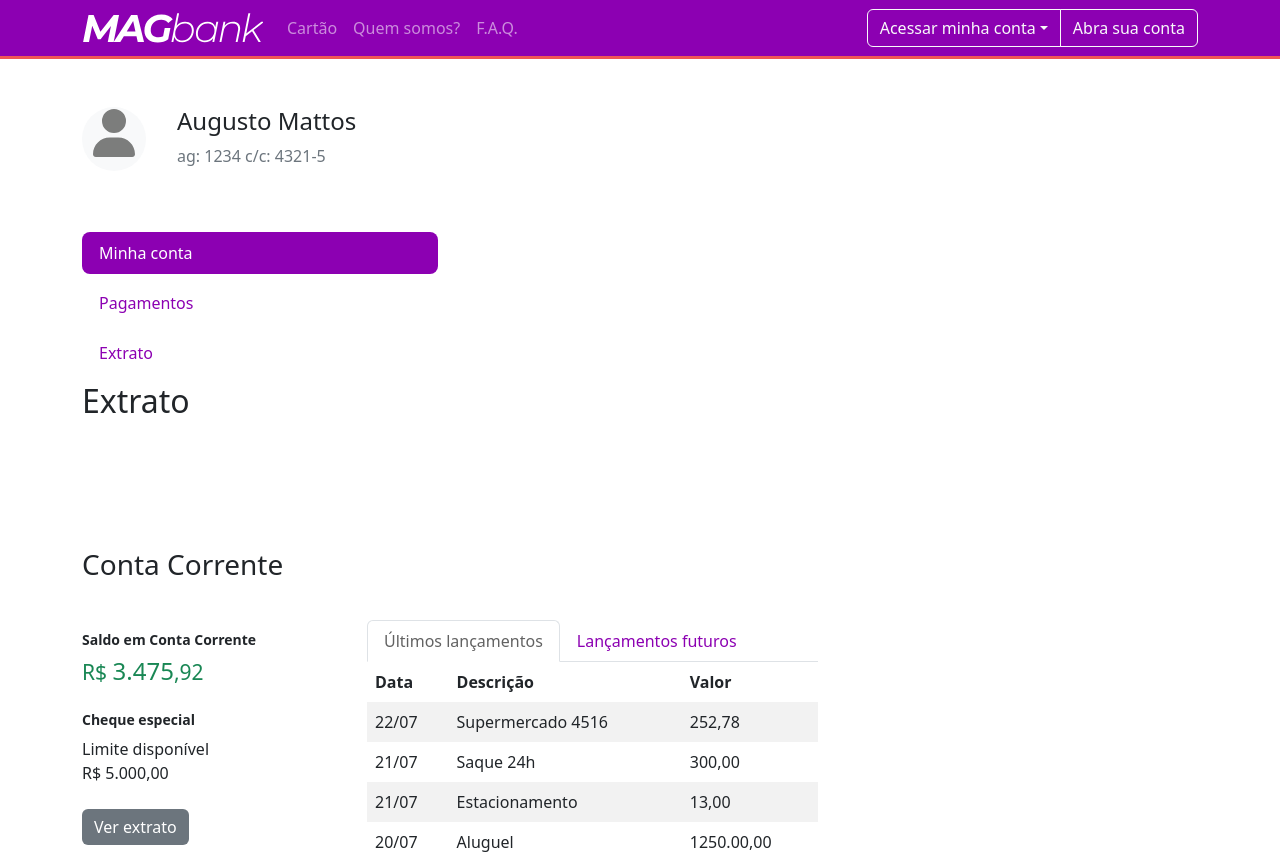
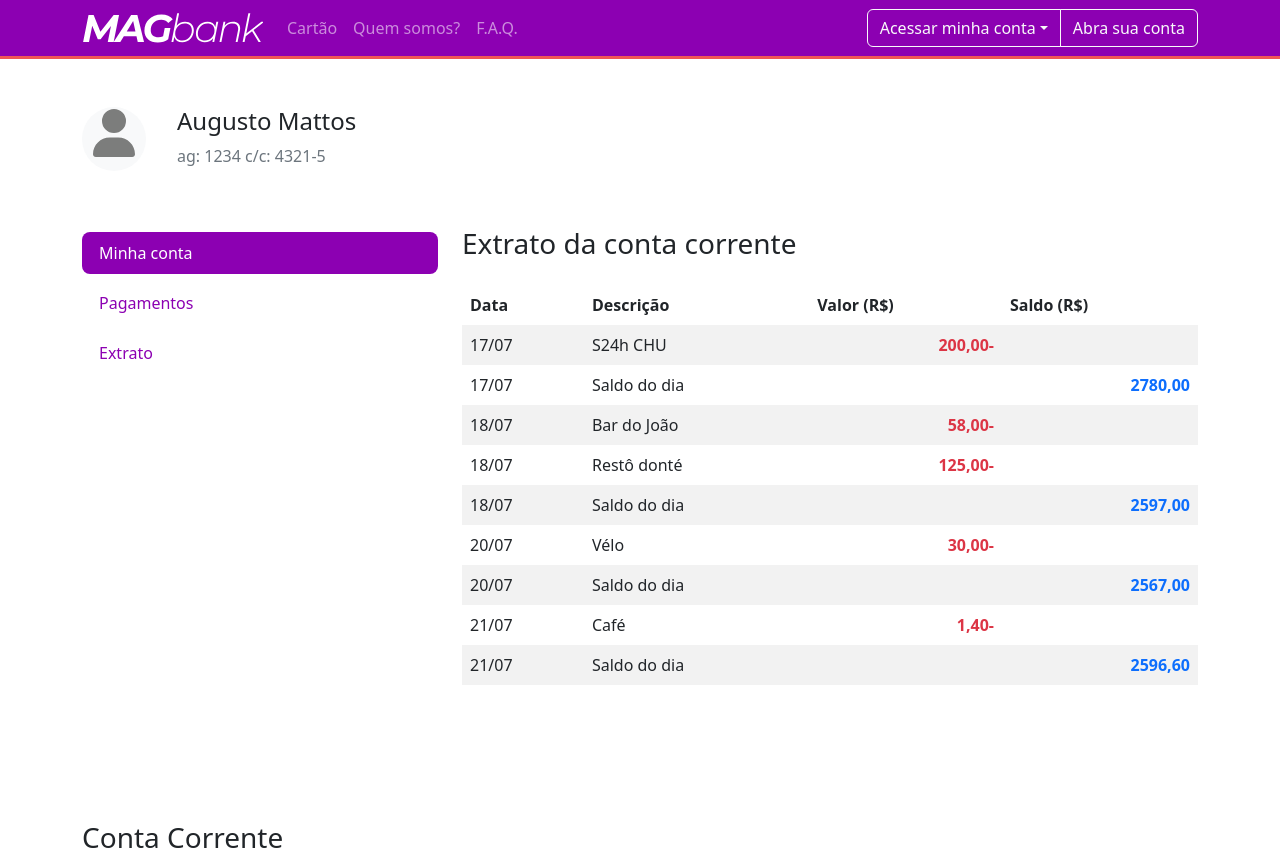
Before and after one commit to augusto-mattos/magbank, a React (Create React App) app: page /dashboard/history in a window 1280 px wide. Shown: the top 854 px of the page. Built offline with nearby package versions, Linux system fonts and the light colour scheme.

Commit message:
account history

```diff
--- a/src/App.js
+++ b/src/App.js
@@ -14,6 +14,7 @@ import Login from './views/Login';
 import Dashboard from './views/Dashboard';
 import AccountBalance from './components/AccountBalance';
 import AccountPayments from './components/AccountPayments';
+import AccountHistory from './components/AccountHistory';
 
 const App = () => {
   const [showModal, setShowModal] = useState(false);
@@ -32,6 +33,17 @@ const App = () => {
       {date: '05/08', description: 'Gym', value: '59,00'},
       {date: '05/08', description: 'Decathlon 2/4', value: '123,25'},
     ],
+    history: [
+      {date: '17/07', description: 'S24h CHU', value:'200,00-'},
+      {date: '17/07', description: 'Saldo do dia', balance:'2780,00'},
+      {date: '18/07', description: 'Bar do João', value:'58,00-'},
+      {date: '18/07', description: 'Restô donté', value:'125,00-'},
+      {date: '18/07', description: 'Saldo do dia', balance:'2597,00'},
+      {date: '20/07', description: 'Vélo', value:'30,00-'},
+      {date: '20/07', description: 'Saldo do dia', balance:'2567,00'},
+      {date: '21/07', description: 'Café', value:'1,40-'},
+      {date: '21/07', description: 'Saldo do dia', balance:'2596,60'},
+    ],
   };
 
   return (
@@ -44,7 +56,7 @@ const App = () => {
         <Route path='/dashboard' element={<Dashboard />}>
           <Route path='dashboard/balance' element={<AccountBalance data={data} />} />
           <Route path='/dashboard/payments' element={<AccountPayments />} />
-          <Route path='/dashboard/history' element={<h2>Extrato</h2>} />
+          <Route path='/dashboard/history' element={<AccountHistory data={data} />} />
         </Route>
       </Routes>
 
--- /dev/null
+++ b/src/components/AccountHistory.js
@@ -0,0 +1,34 @@
+import React from 'react';
+import { Col, Table, } from 'react-bootstrap';
+
+const AccountHistory = ({ data }) => {
+    const { history } = data;
+
+    return (
+        <Col xs={12} lg={8} className='mt-lg-5 pt-lg-5'>
+            <h3 className='my-4'>Extrato da conta corrente</h3>
+            <Table striped borderless>
+                <thead>
+                    <tr>
+                        <th>Data</th>
+                        <th>Descrição</th>
+                        <th>Valor (R$)</th>
+                        <th>Saldo (R$)</th>
+                    </tr>
+                </thead>
+                <tbody>
+                    {history.map(({ date, description, value, balance }) => (
+                        <tr>
+                            <td>{date}</td>
+                            <td>{description}</td>
+                            <td className='fw-semibold text-danger text-end'>{value}</td>
+                            <td className='fw-semibold text-primary text-end'>{balance}</td>
+                        </tr>
+                    ))}
+                </tbody>
+            </Table>
+        </Col>
+    )
+};
+
+export default AccountHistory;
```
Lines whose indentation alone changed are shown as unchanged.
